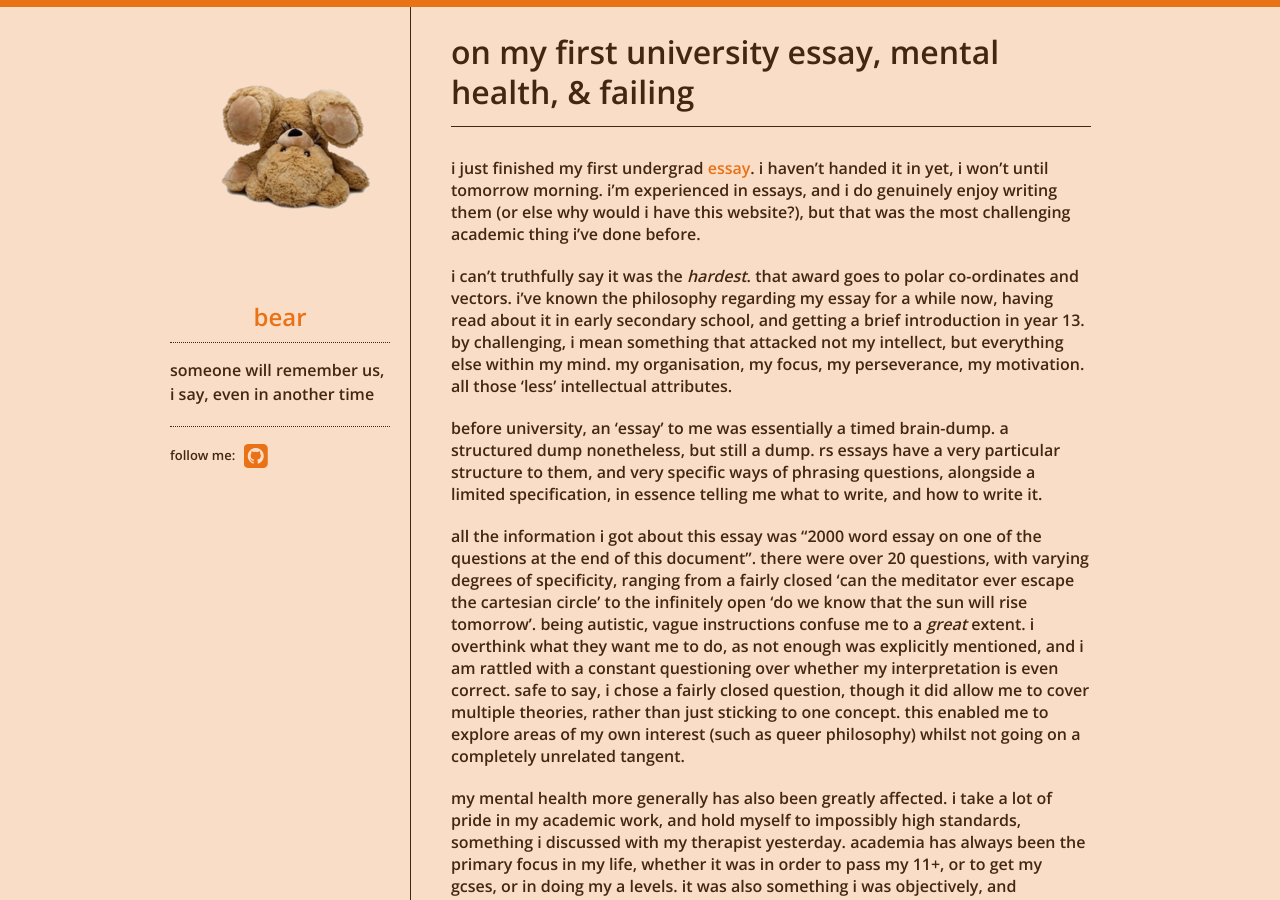
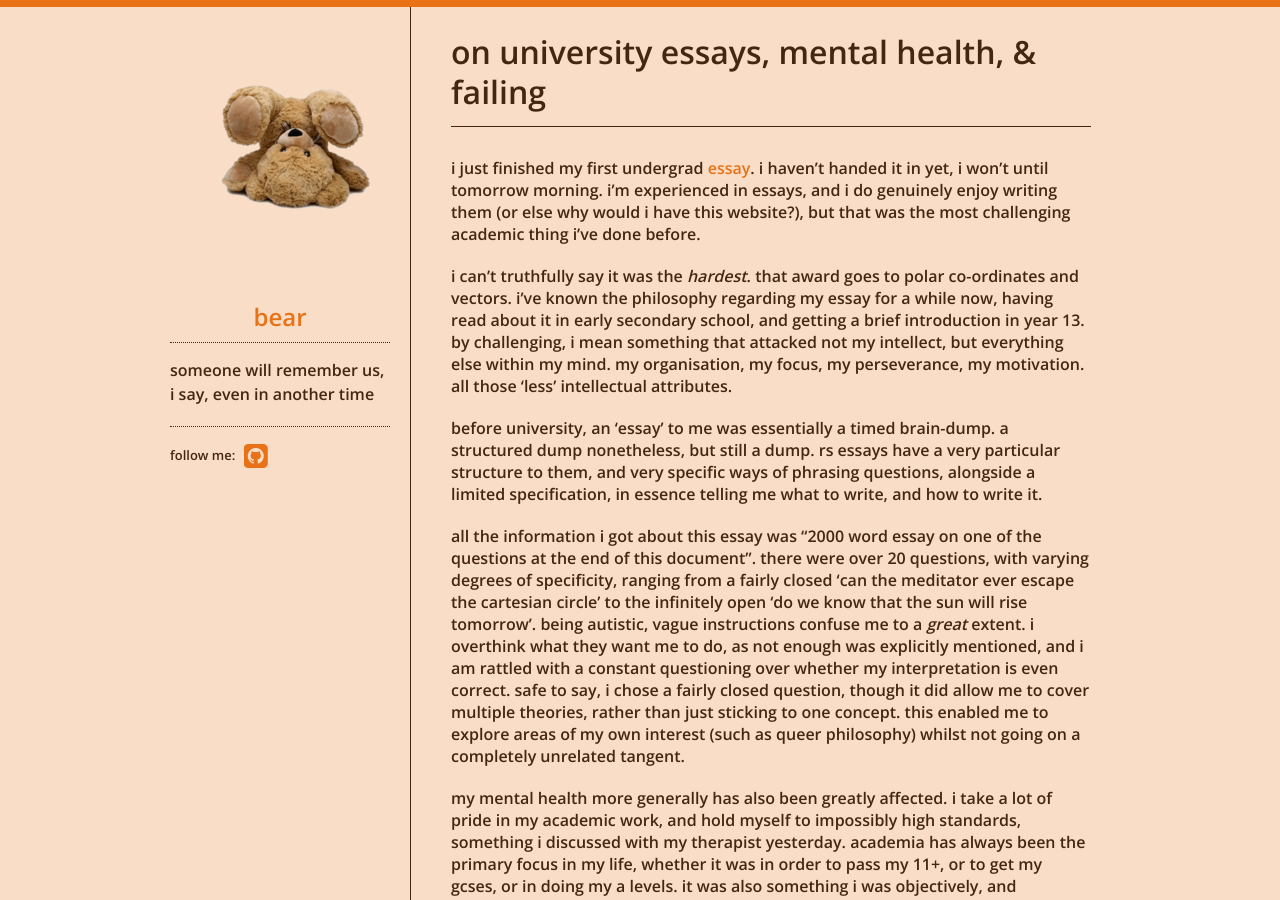
Before and after one commit to jamiethebear/jamiethebear.github.io, a Jekyll site: the page built from blog_posts/4-11-21.md, in a window 1280 px wide and 900 px high. Built offline with Jekyll 4.4.1, drawn with Linux system fonts in a browser that asks for light colours; our own code applies the rules of GitHub Pages for plain Markdown files.

Commit message:
Update 4-11-21.md

```diff
--- a/blog_posts/4-11-21.md
+++ b/blog_posts/4-11-21.md
@@ -1,4 +1,4 @@
-# on my first university essay, mental health, & failing
+# on university essays, mental health, & failing
 
 * * *
 
```
